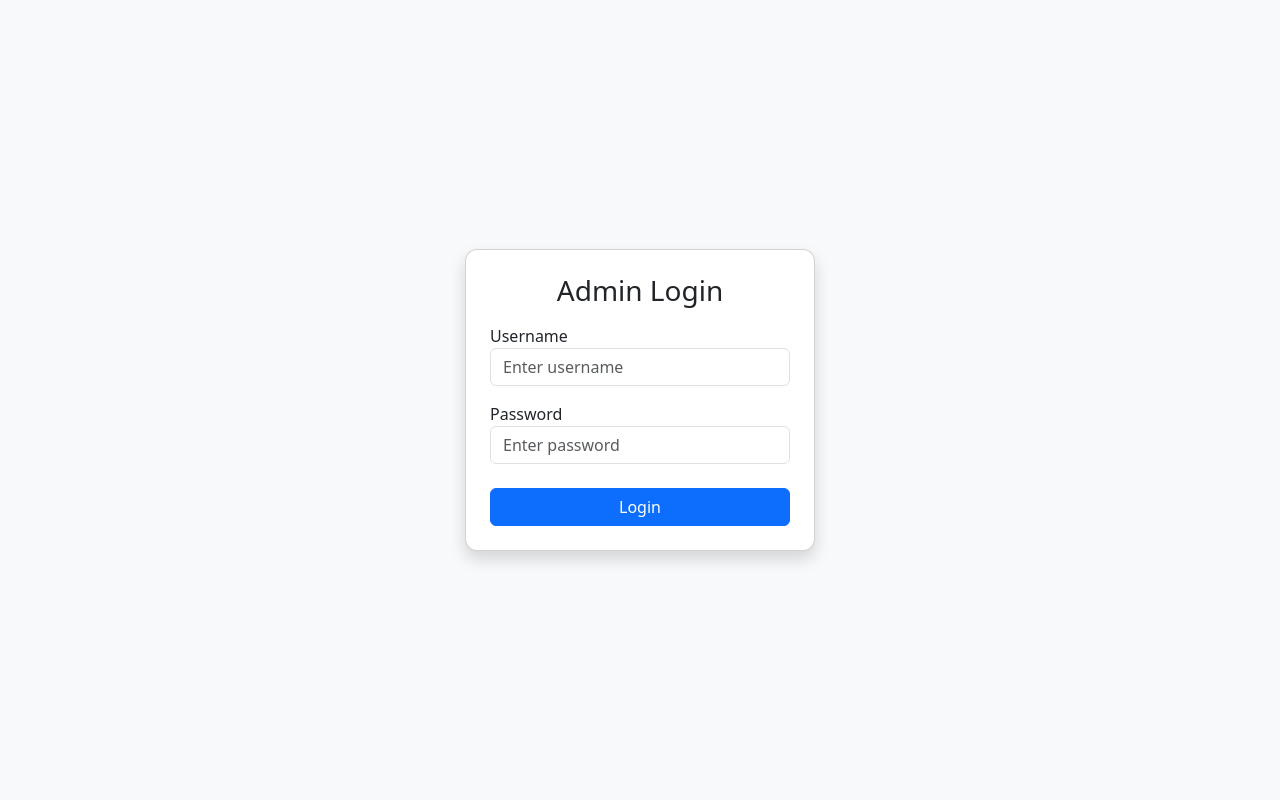
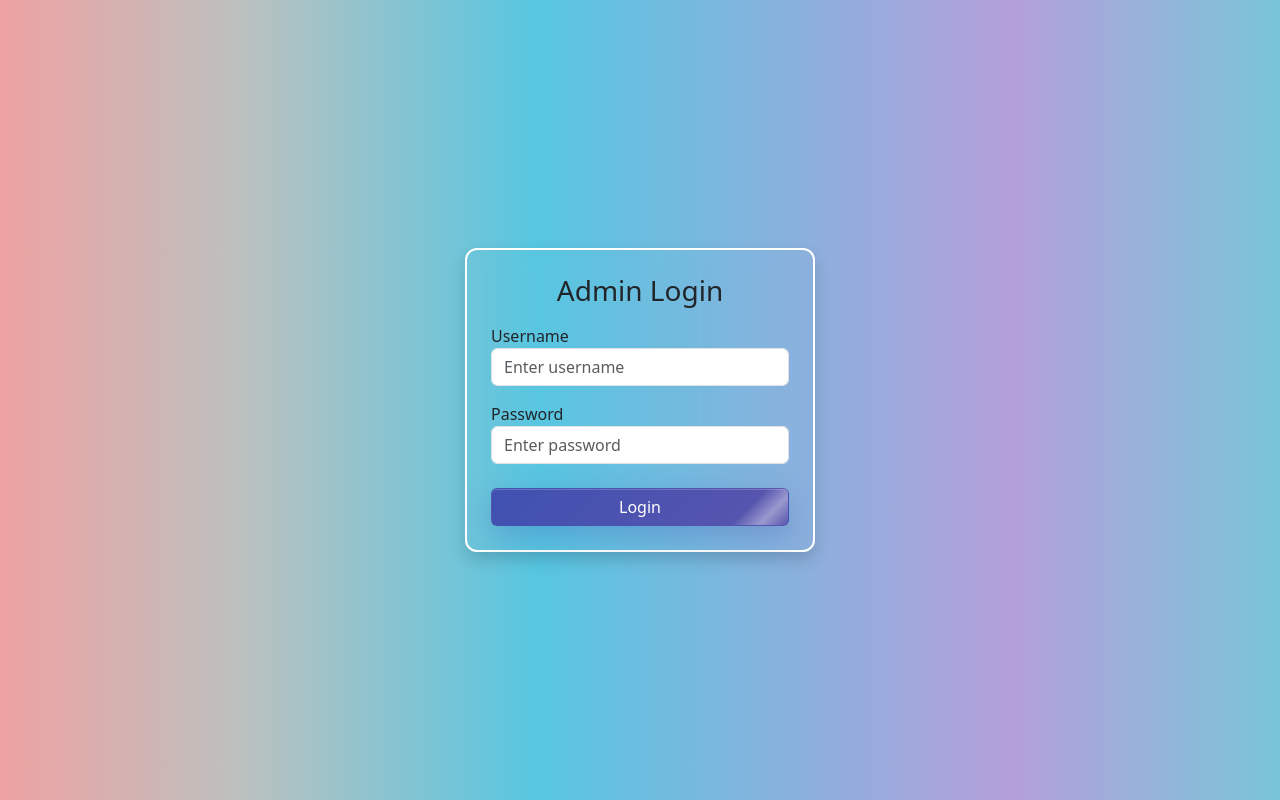
Before and after one commit to Ghanashyamgudela/Student-Leave-Management-System, a Flask app: page /admin/login in a window 1280 px wide. Run offline with Flask 3, Linux system fonts and the light colour scheme; some libraries are stand-ins or nearby versions.

Commit message:
Update admin_login.html

```diff
--- a/templates/admin_login.html
+++ b/templates/admin_login.html
@@ -5,7 +5,22 @@
     <meta name="viewport" content="width=device-width, initial-scale=1.0">
     <title>Admin Login | Leave Management</title>
     <link href="https://cdn.jsdelivr.net/npm/bootstrap@5.3.2/dist/css/bootstrap.min.css" rel="stylesheet">
+<style>
+    body{
+        background-image: linear-gradient(to right, #eea2a2 0%, #bbc1bf 19%, #57c6e1 42%, #b49fda 79%, #7ac5d8 100%);
+        background-attachment: fixed;
+        background-position: center;
+        background-size: cover;
+        background-repeat: no-repeat;
+    }
+    .shadow{
+        background: inherit;
+        backdrop-filter: blur(10px);
+        border: 2px solid white;
+    }
+</style>
 </head>
+
 <body class="bg-light">
 
 <div class="container d-flex justify-content-center align-items-center" style="height: 100vh;">
@@ -29,11 +44,42 @@
                 <input type="password" name="password" class="form-control" placeholder="Enter password" required>
             </div>
 
-            <button type="submit" class="btn btn-primary w-100 mt-2">Login</button>
+            <button type="submit" class="btn shine-button button-indigo w-100 mt-2">Login</button>
         </form>
     </div>
 </div>
 
+<style>
+    .shine-button {
+        position: relative;
+        overflow: hidden;
+    }
+    .shine-button::before {
+        content: '';
+        position: absolute;
+        height: 250%;
+        width: 40px;
+        top: 0;
+        left: -60px;
+        background: linear-gradient(90deg, transparent, rgba(255,255,255,0.4), transparent);
+        transform: rotate(45deg) translateY(-35%);
+        animation: shine 3s ease infinite;
+    }
+    @keyframes shine {
+        0% { left: -80px; }
+        40%,100% { left: calc(100% + 20px); }
+    }
+    .button-indigo {
+        background: linear-gradient(135deg, #3f51b1 0%, #5a55ae 100%);
+        color: #fff;
+        box-shadow: 0 10px 30px rgba(63,81,177,0.3), inset 0 1px 0 rgba(255,255,255,0.2);
+    }
+    .button-indigo:hover {
+        transform: translateY(-3px);
+        box-shadow: 0 15px 40px rgba(63,81,177,0.5), inset 0 1px 0 rgba(255,255,255,0.3);
+    }
+</style>
+
 <script src="https://cdn.jsdelivr.net/npm/bootstrap@5.3.2/dist/js/bootstrap.bundle.min.js"></script>
 </body>
 </html>
```
